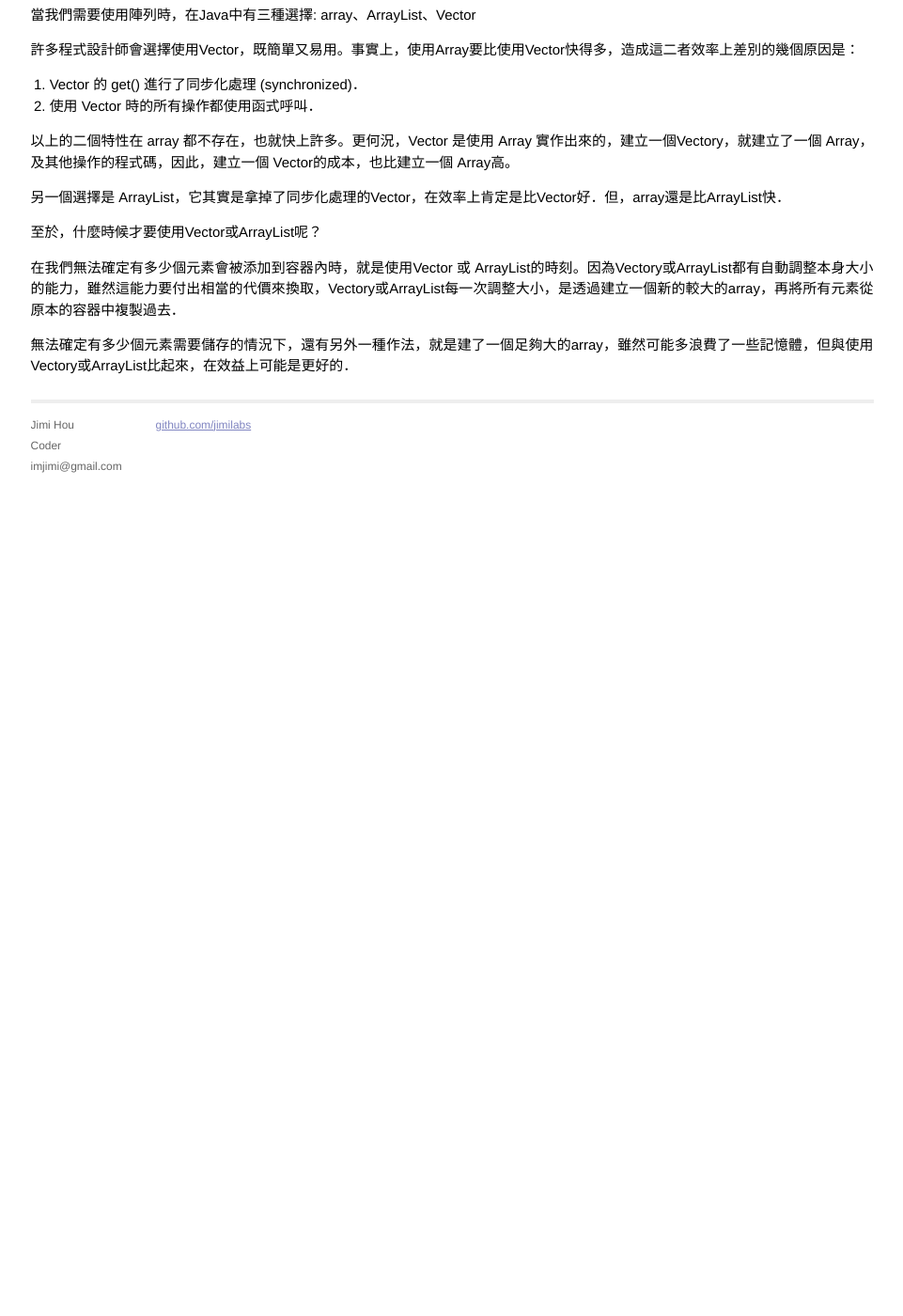
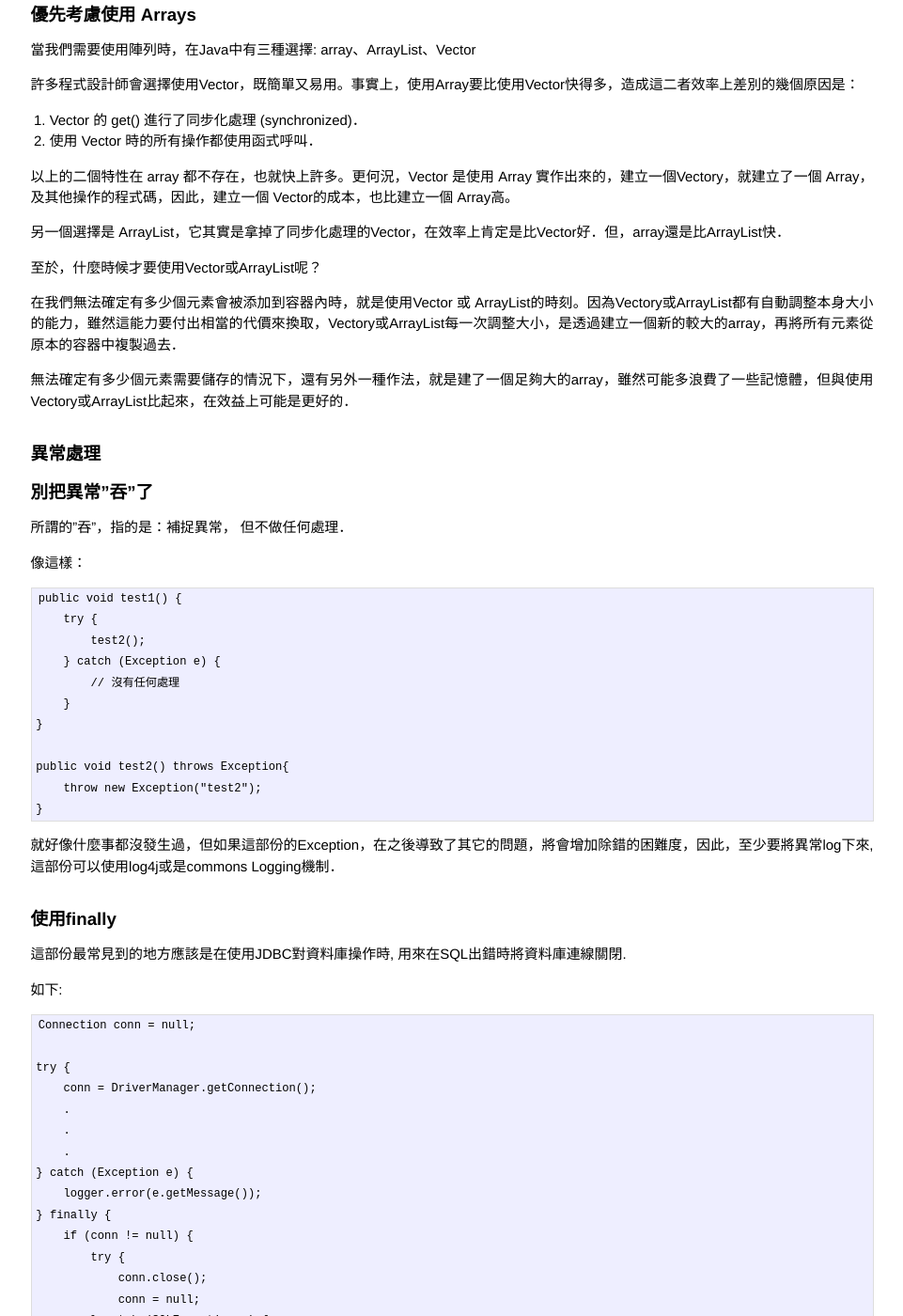
Before and after one commit to jimilabs/jimilabs.github.io, a Jekyll site: the page built from _posts/java/2010-07-05-最佳化-程式碼.md, in a window 1280 px wide and 1400 px high, scrolled down 2167 px. Shown: the whole window at 94% size, without its empty margins (159-1120 px from the left). Built offline with Jekyll 4.4.1, drawn with Linux system fonts in a browser that asks for light colours; Markdown is read by kramdown in place of the engine named in the settings; before the commit the page ends 2687 px from its top, so only the background shows below that; some of the changed text lies outside the part shown.

Commit message:
no message

```diff
--- a/_posts/java/2010-07-05-程式碼最佳化.md
+++ b/_posts/java/2010-07-05-最佳化-程式碼.md
@@ -7,8 +7,8 @@
 
 ---
 
-基本語法
--------
+### 基本語法
+
 
 #### 刪除空白的函式
 
@@ -20,33 +20,27 @@
 一份程式碼，在多個程式設計師的修改後，或許是邏輯改變了，也可能是因為粗心大意，而產生一些永遠不會被執行到的程式碼．刪除這些程式碼可以讓程式更易讀，更快速．
 
 
-
 #### 展開迴圈
 
 有時候，使用迴圈並不是必要的，如底下的這個例子：
 
-{% highlight java %}
+    int[] x = new int[5];
 
-int[] x = new int[5];
-
-for (int i=0; i<5; i++) {
-    x[i] = 10;
-}
-
-{% endhighlight %}
+    for (int i=0; i<5; i++) {
+        x[i] = 10;
+    }
 
 我們可以將它展開為
 
-{% highlight java %}
-int[] x = new int[5];
-int[0] = 10;
-int[1] = 10;
-int[2]= 10;
-int[3] = 10;
-int[4] =10;
-{% endhighlight %}
+    int[] x = new int[5];
+    int[0] = 10;
+    int[1] = 10;
+    int[2] = 10;
+    int[3] = 10;
+    int[4] = 10;
 
-省掉了迴圈結構後，這段程式碼的執行效率也更好了．
+省掉了迴圈結構後的執行效率會比較好．
+
 
 #### 移除迴圈內不必要的程式碼
 
@@ -106,10 +100,9 @@
 有個例外的情況是 try catch 區塊，如果在變數的初始化過程中有可能拋出 exception，那麼這個變數就應該在try catch區塊中被初始化，另外還有一個例外的情況是迴圈，一些大型物件放在迴圈中被重新建立好幾次並不是個很好的寫法．
 
 
-更有效率的陣列
-------------
+### 更有效率的陣列
 
-#### 優先考慮使用Arrays
+#### 優先考慮使用 Arrays
 
 當我們需要使用陣列時，在Java中有三種選擇: array、ArrayList、Vector
 
@@ -127,3 +120,67 @@
 在我們無法確定有多少個元素會被添加到容器內時，就是使用Vector 或 ArrayList的時刻。因為Vectory或ArrayList都有自動調整本身大小的能力，雖然這能力要付出相當的代價來換取，Vectory或ArrayList每一次調整大小，是透過建立一個新的較大的array，再將所有元素從原本的容器中複製過去．
 
 無法確定有多少個元素需要儲存的情況下，還有另外一種作法，就是建了一個足夠大的array，雖然可能多浪費了一些記憶體，但與使用Vectory或ArrayList比起來，在效益上可能是更好的．
+
+### 異常處理
+
+#### 別把異常"吞"了
+
+所謂的"吞"，指的是：補捉異常， 但不做任何處理．
+
+像這樣：
+
+    public void test1() {
+        try {
+            test2();
+        } catch (Exception e) {
+            // 沒有任何處理
+        }
+    }
+
+    public void test2() throws Exception{
+        throw new Exception("test2");
+    }
+
+就好像什麼事都沒發生過，但如果這部份的Exception，在之後導致了其它的問題，將會增加除錯的困難度，因此，至少要將異常log下來,這部份可以使用log4j或是commons Logging機制．
+
+
+#### 使用finally
+
+這部份最常見到的地方應該是在使用JDBC對資料庫操作時, 用來在SQL出錯時將資料庫連線關閉.
+
+如下:
+
+    Connection conn = null;
+
+    try {
+        conn = DriverManager.getConnection();
+        .
+        .
+        .
+    } catch (Exception e) {
+        logger.error(e.getMessage());
+    } finally {
+        if (conn != null) {
+            try {
+                conn.close();
+                conn = null;
+            } catch (SQLException e) {
+                logger.error(e.getMessage());
+            }
+        }
+    }
+
+#### 不要在try或finally區塊中return
+
+以下的程式碼回傳的是 1 還是 2 ? :
+
+    public void getTest() {
+        try {
+            return 1;
+        } finally {
+            return 2;
+        }
+    }
+
+答案是2.
+因為 finally 是一定會被執行的區塊.為了減少程式發生錯誤的機會, 應避免在 try 及 finally 中,使用 return.
```
Also changed, not shown: _posts/java/2009-02-18-MySQL的Table命名使用小寫.md (deleted, +0 -10 lines), _posts/java/2009-04-01-java程式碼撰寫慣例.md (deleted, +0 -13 lines), _posts/java/2009-04-01-軟體開發慣例.md (added, +84 -0 lines), _posts/java/2010-06-01-exception-1.md (deleted, +0 -122 lines), _posts/java/2010-06-01-hello-exception.md (added, +116 -0 lines), _posts/java/2010-06-02-exception-2.md (deleted, +0 -81 lines), _posts/java/2010-11-18-hello-jmeter.md (renamed from _posts/java/2010-11-18-jmeter-introduction.md, +3 -0 lines), _posts/java/2010-11-20-SQL撰寫慣例.md (deleted, +0 -71 lines), _posts/java/2010-07-01-最佳化-object.md (renamed from _posts/java/2010-07-01-object.md), _posts/java/2010-07-02-最佳化-string.md (renamed from _posts/java/2010-07-02-string.md), _posts/java/2010-08-02-實作-上傳圖片縮圖.md (renamed from _posts/java/2010-08-02-上傳圖片縮圖.md), _posts/java/2010-09-20-hello-ant.md (renamed from _posts/java/2010-09-20-ant簡介.md), _posts/java/2010-09-20-工具-mRemote.md (renamed from _posts/java/2010-09-20-mRemote.md), _posts/java/2010-10-11-工具-teamviewer.md (renamed from _posts/java/2010-10-11-teamviewer-quicksupport.md), 3 more files.
